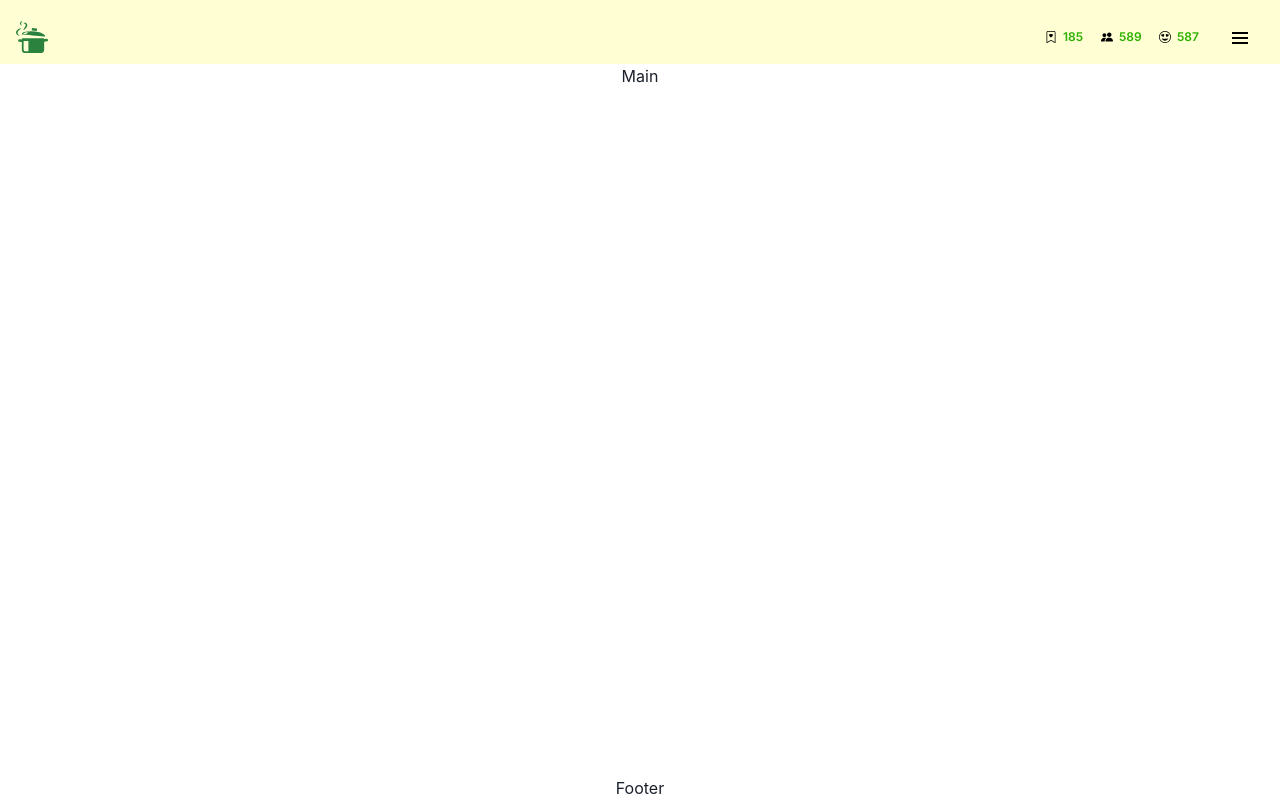
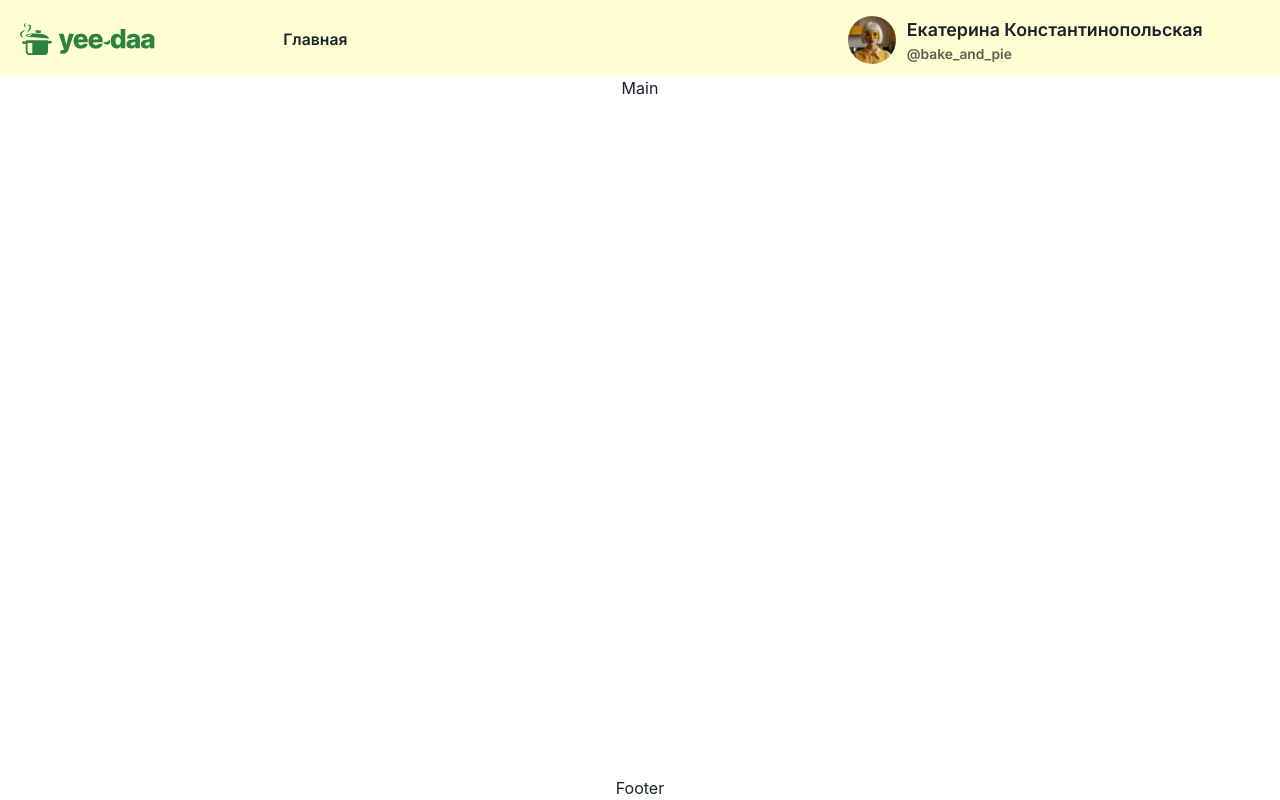
Before and after one commit to ClevertecFrontendLab/jsemenborodas, a React (Vite) app: page / in a window 1280 px wide. Built offline with nearby package versions, Linux system fonts and the light colour scheme.

Commit message:
feat(ui): add header to all resolution's

```diff
--- a/src/components/header/Header.tsx
+++ b/src/components/header/Header.tsx
@@ -1,8 +1,20 @@
-import { Box, HStack, Icon, StackProps } from '@chakra-ui/react';
+import {
+    Avatar,
+    Box,
+    Card,
+    CardHeader,
+    Heading,
+    Hide,
+    HStack,
+    Icon,
+    Show,
+    StackProps,
+    VStack,
+} from '@chakra-ui/react';
 import { Text } from '@chakra-ui/react';
 import { ElementType } from 'react';
 
-import { Burger, FavouriteNotes, Likes, Logo, Subscribers } from '~/icons/Icon';
+import { Burger, FavouriteNotes, FullLogo, Likes, Logo, Subscribers } from '~/icons/Icon';
 
 interface MetricProps extends StackProps {
     icon: ElementType;
@@ -24,16 +36,39 @@ export function Header() {
         <>
             <Box as='header' bg='rgba(255, 255, 211, 1)'>
                 <HStack
-                    spacing={0}
+                    spacing={{ base: 0, xl: '128px' }}
                     paddingTop={{ base: '11px', md: '11px', lg: '16px' }}
-                    paddingX='16px'
-                    justifyContent='space-between'
+                    paddingBottom={{ lg: '12px' }}
+                    paddingX={{ base: '16px', md: '20px' }}
+                    justifyContent={{ base: 'space-between', xl: 'normal' }}
                 >
                     <Box>
+                        <Hide above='md'>
                             <Icon as={Logo} w={8} h={8} />
+                        </Hide>
+                        <Show above='md'>
+                            <Icon
+                                as={FullLogo}
+                                w={{ lg: '135.11px', xl: '135.2px' }}
+                                h={8}
+                                mt={{ xl: '4px' }}
+                            />
+                        </Show>
                     </Box>
-                    <HStack spacing={0} textAlign='right'>
-                        <HStack spacing={0}>
+
+                    <HStack
+                        spacing={0}
+                        textAlign='right'
+                        maxW={{ xl: '1591px' }}
+                        w={{ xl: '100%' }}
+                    >
+                        <HStack
+                            spacing={0}
+                            px={{ base: 0, md: 2, lg: 0 }}
+                            maxW={{ xl: '1152.8px' }}
+                            w='100%'
+                        >
+                            <Hide above='xl'>
                                 <Box w={14} h={6}>
                                     <Metric icon={FavouriteNotes}>185</Metric>
                                 </Box>
@@ -43,9 +78,75 @@ export function Header() {
                                 <Box w='57px' h={6}>
                                     <Metric icon={Likes}>587</Metric>
                                 </Box>
+                            </Hide>
+                            <Show above='xl'>
+                                <Heading
+                                    fontSize={15.75}
+                                    lineHeight={6}
+                                    fontWeight='400'
+                                    padding={0}
+                                    fontFamily='Inter'
+                                >
+                                    Главная
+                                </Heading>
+                            </Show>
                         </HStack>
-                        <Box w={12} h={12} pt='10px' pr='12px'>
+                        <Box
+                            w={{ base: '48px', xl: '432px' }}
+                            h={12}
+                            pt={{ base: '9px', xl: '0px' }}
+                            pr='12px'
+                        >
+                            <Hide above='xl'>
                                 <Icon as={Burger} w={6} h={6} />
+                            </Hide>
+                            <Show above='xl'>
+                                <Card
+                                    shadow='none'
+                                    w='432px'
+                                    pl={{ '2xl': '28px' }}
+                                    bg='transparent'
+                                >
+                                    <CardHeader p={0} bg='rgba(255, 255, 211, 1)'>
+                                        <HStack
+                                            justifyContent='flex-start'
+                                            px={{
+                                                xl: '19.8px',
+                                                '2xl': 'clamp(19.8px, 1.25vw, 24px)',
+                                            }}
+                                            spacing='11px'
+                                        >
+                                            <Avatar
+                                                p={0}
+                                                name='Екатерина Константинопольская'
+                                                src='./avatar.jpg'
+                                                bg='transparent'
+                                            ></Avatar>
+                                            <Box>
+                                                <VStack spacing={0} alignItems='flex-start'>
+                                                    <Heading
+                                                        fontSize='17.8px'
+                                                        fontWeight='500'
+                                                        lineHeight='28px'
+                                                        fontFamily='Inter'
+                                                        letterSpacing='0%'
+                                                    >
+                                                        Екатерина Константинопольская
+                                                    </Heading>
+                                                    <Text
+                                                        color='rgba(0, 0, 0, 0.64)'
+                                                        lineHeight='20px'
+                                                        fontFamily='Inter'
+                                                        fontSize='13.8px'
+                                                    >
+                                                        @bake_and_pie
+                                                    </Text>
+                                                </VStack>
+                                            </Box>
+                                        </HStack>
+                                    </CardHeader>
+                                </Card>
+                            </Show>
                         </Box>
                     </HStack>
                 </HStack>
```
Also changed, not shown: public/avatar.jpg (added). Lines whose indentation alone changed are shown as unchanged.
